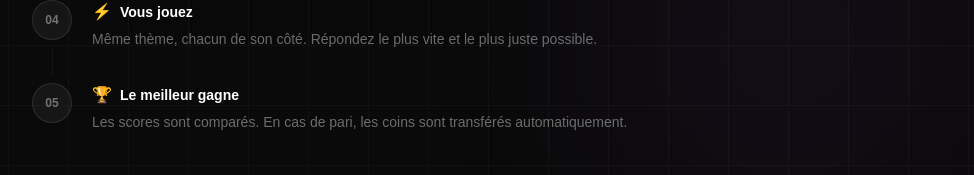
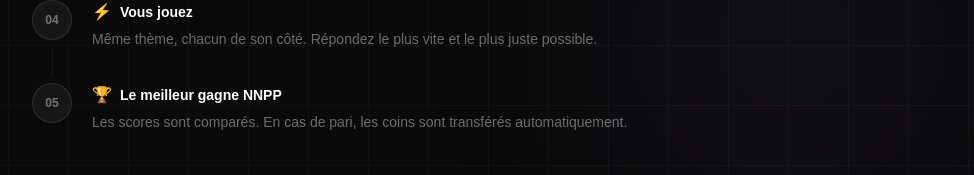
Before and after one commit to infiny4love8/Quiz-arena, a Next.js app: page /duel in a window 1280 px wide. Shown: the part 555-730 px from the top of the page, without its empty margins (292-1266 px from the left). Built offline with nearby package versions, Linux system fonts and the light colour scheme; no server answers.

Commit message:
fix code

```diff
--- a/app/duel/page.tsx
+++ b/app/duel/page.tsx
@@ -53,7 +53,7 @@ export default function DuelPage() {
     {
       number: "05",
       icon: "🏆",
-      title: "Le meilleur gagne",
+      title: "Le meilleur gagne NNPP",
       desc: "Les scores sont comparés. En cas de pari, les coins sont transférés automatiquement.",
     },
   ];
```
